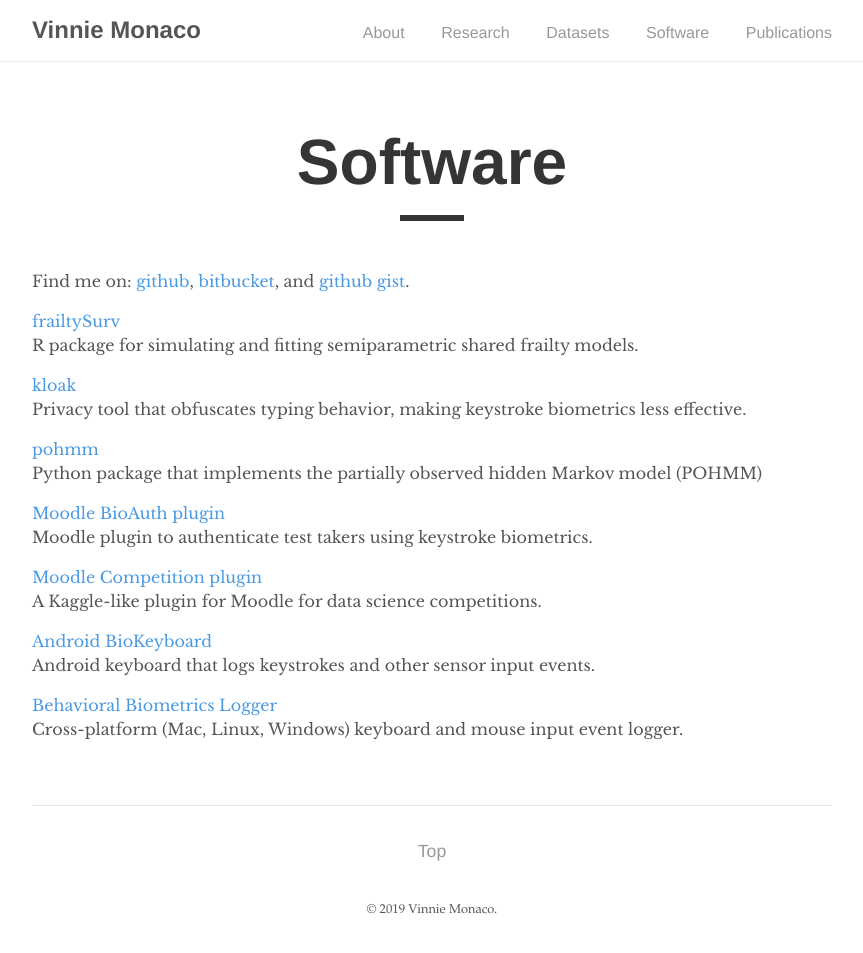
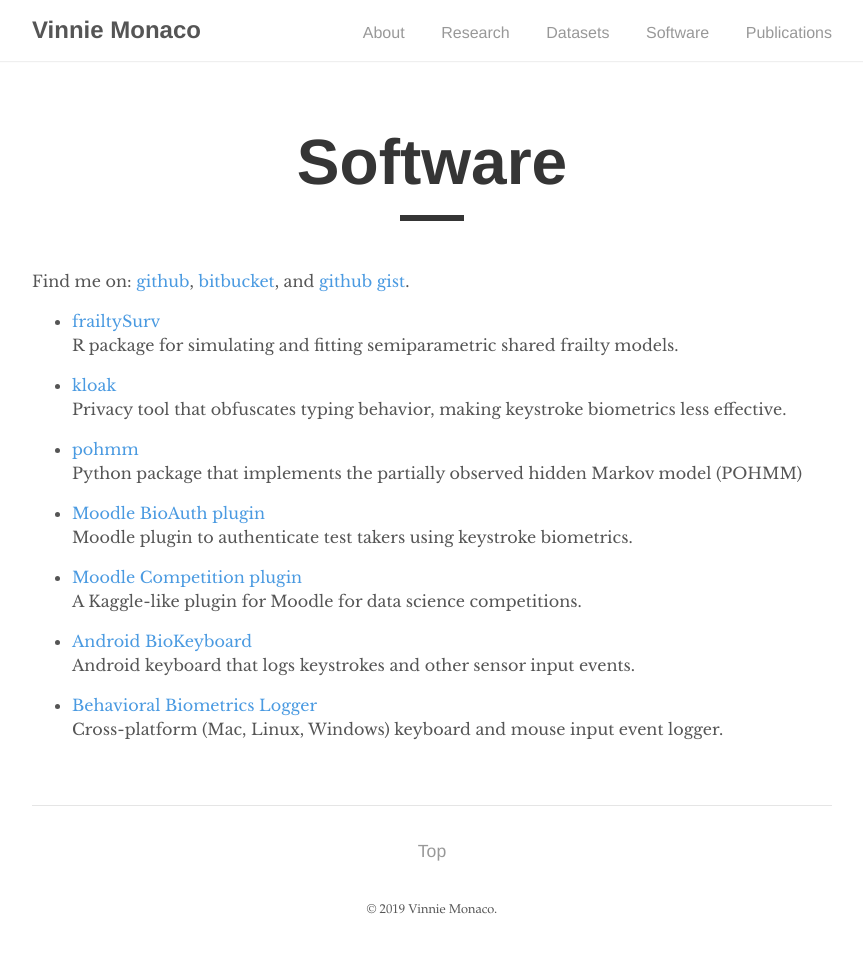
Before and after one commit to vmonaco/vmonaco.github.io, a Jekyll site: the page built from _pages/software.md, in a window 1280 px wide. Shown: the whole page, without its empty margins (208-1071 px from the left). Built offline with Jekyll 4.4.1, drawn with Linux system fonts in a browser that asks for light colours.

```diff
--- a/_pages/software.md
+++ b/_pages/software.md
@@ -7,23 +7,23 @@ permalink: /software/
 
 Find me on: [github](https://github.com/vmonaco/), [bitbucket](https://bitbucket.org/vmonaco/), and [github gist](https://gist.github.com/vmonaco/).
 
-[frailtySurv](https://github.com/vmonaco/frailtySurv)  \\
+* [frailtySurv](https://github.com/vmonaco/frailtySurv) \\
 R package for simulating and fitting semiparametric shared frailty models.
 
-[kloak](https://github.com/vmonaco/kloak)  \\
+* [kloak](https://github.com/vmonaco/kloak) \\
 Privacy tool that obfuscates typing behavior, making keystroke biometrics less effective.
 
-[pohmm](https://github.com/vmonaco/pohmm)  \\
+* [pohmm](https://github.com/vmonaco/pohmm) \\
 Python package that implements the partially observed hidden Markov model  (POHMM)
 
-[Moodle BioAuth plugin](/assets/bioauth_1.0.tar.gz)  \\
+* [Moodle BioAuth plugin](/assets/bioauth_1.0.tar.gz) \\
 Moodle plugin to authenticate test takers using keystroke biometrics.
 
-[Moodle Competition plugin](https://bitbucket.org/vmonaco/moodle-mod_competition/)
+* [Moodle Competition plugin](https://bitbucket.org/vmonaco/moodle-mod_competition/)
 A Kaggle-like plugin for Moodle for data science competitions.
 
-[Android BioKeyboard](https://bitbucket.org/pacebiometrics/android-biokeyboard)
+* [Android BioKeyboard](https://bitbucket.org/pacebiometrics/android-biokeyboard)
 Android keyboard that logs keystrokes and other sensor input events.
 
-[Behavioral Biometrics Logger](https://github.com/vmonaco/biologger)
+* [Behavioral Biometrics Logger](https://github.com/vmonaco/biologger)
 Cross-platform (Mac, Linux, Windows) keyboard and mouse input event logger.
```
